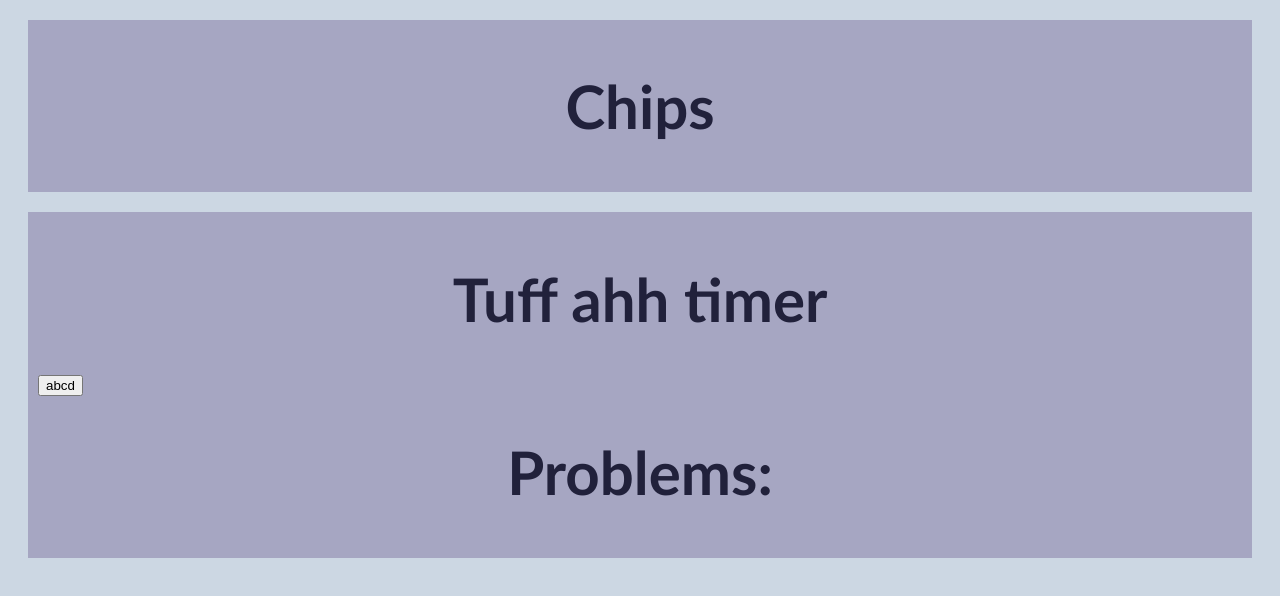
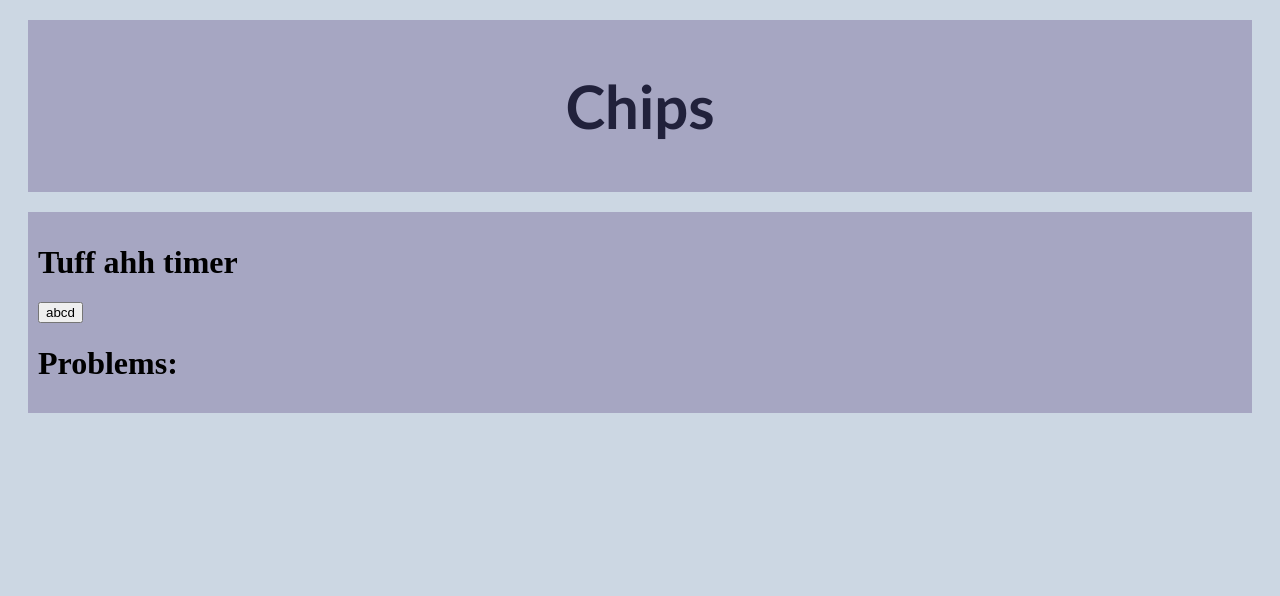
Before and after one commit to PugsRDubs/islandhacks25, a SvelteKit app: page / in a window 1280 px wide. Shown: the top 596 px of the page. Built offline with nearby package versions, Linux system fonts and the light colour scheme.

Commit message:
Update +layout.svelte
undo

```diff
--- a/src/routes/+layout.svelte
+++ b/src/routes/+layout.svelte
@@ -20,7 +20,7 @@
 	:global(body) {
 		background-color: rgba(204, 215, 227, 1);
 	}
-	:global(h1) {
+	h1{
 		text-align: center;
 		font-family: 'Gill Sans', 'Gill Sans MT', Calibri, 'Trebuchet MS', sans-serif;
 		font-size: 60px;
```
